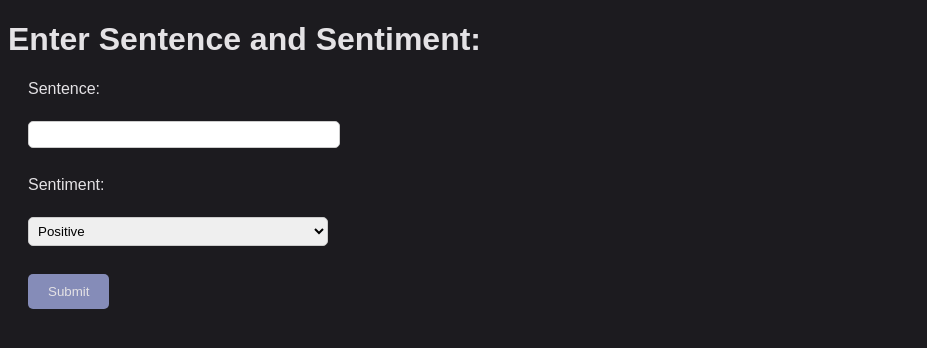
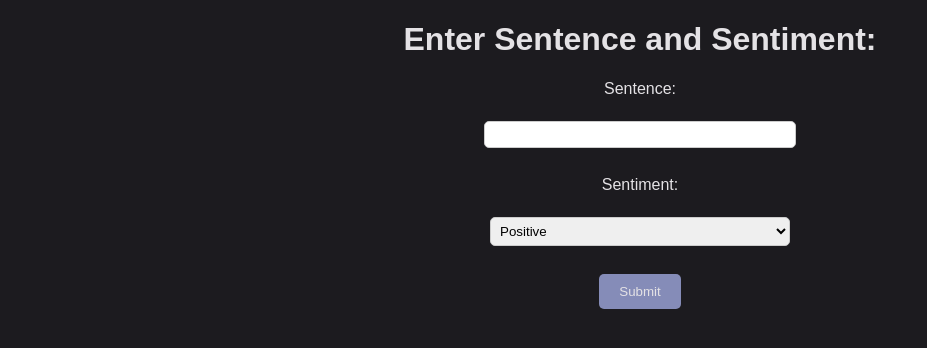
Before and after one commit to Ashishmehta786/Sentiment_analysis, a Flask app: page / in a window 1280 px wide. Shown: the top 348 px of the page, without its empty margins (0-927 px from the left). Run offline with Flask 2, Linux system fonts and the light colour scheme.

```diff
--- a/templates/form.html
+++ b/templates/form.html
@@ -36,10 +36,20 @@
             border-radius: 5px;
             cursor: pointer;
         }
+      .centre-all{
+
+        justify-content:center;
+        align-items:center;
+        text-align:center;
+
+
+
+      }
 
     </style>
 </head>
 <body>
+  <div class="centre-all">
     <h1>Enter Sentence and Sentiment:</h1>
     <form action="/submit" method="post">
         <label for="sentence">Sentence:</label><br>
@@ -52,8 +62,10 @@
         </select><br><br>
         <input type="submit" value="Submit">
     </form>
+
     {% if message %}
     <p>{{ message }}</p>
     {% endif %}
+  </div>
 </body>
 </html>
```
